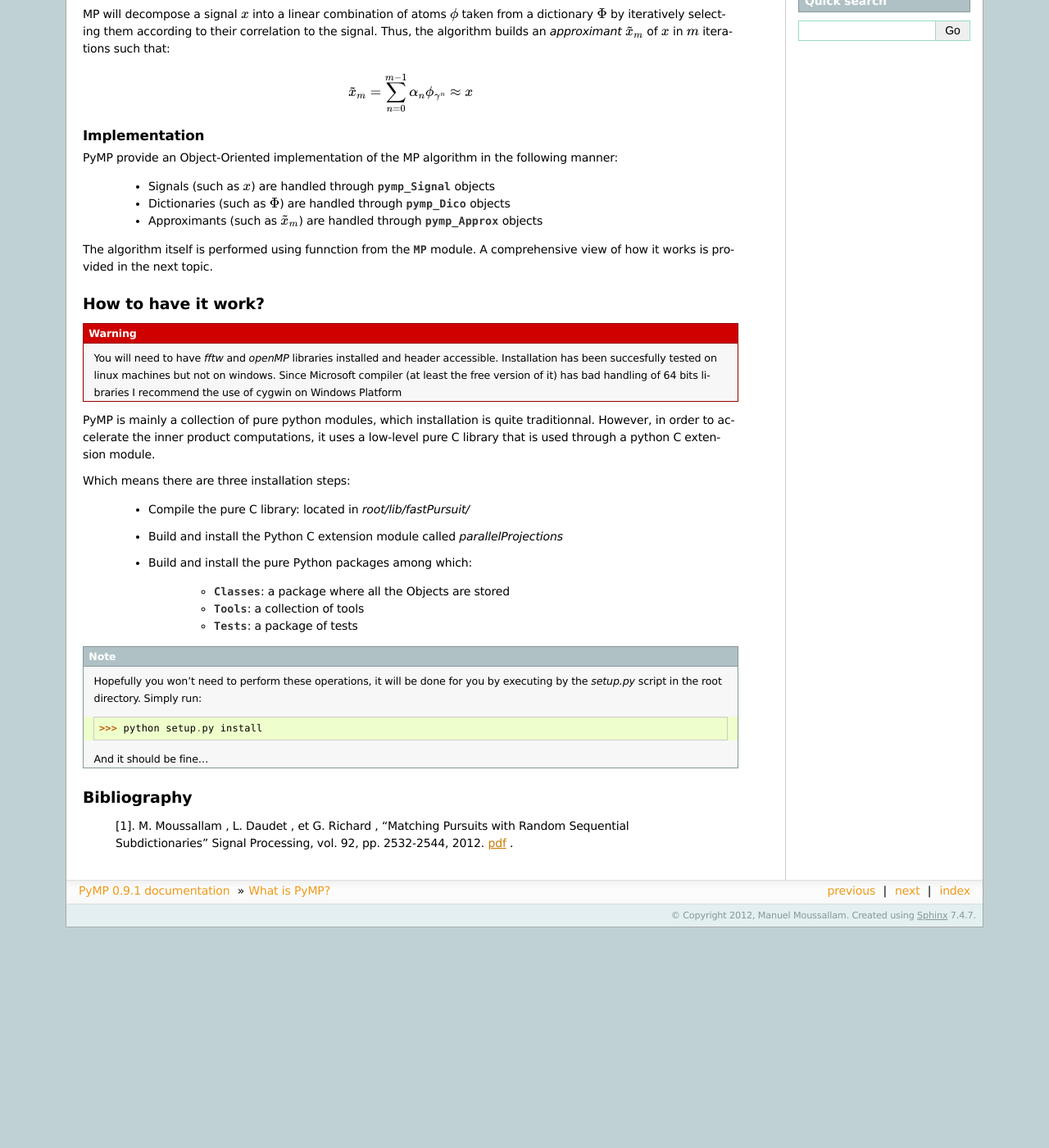
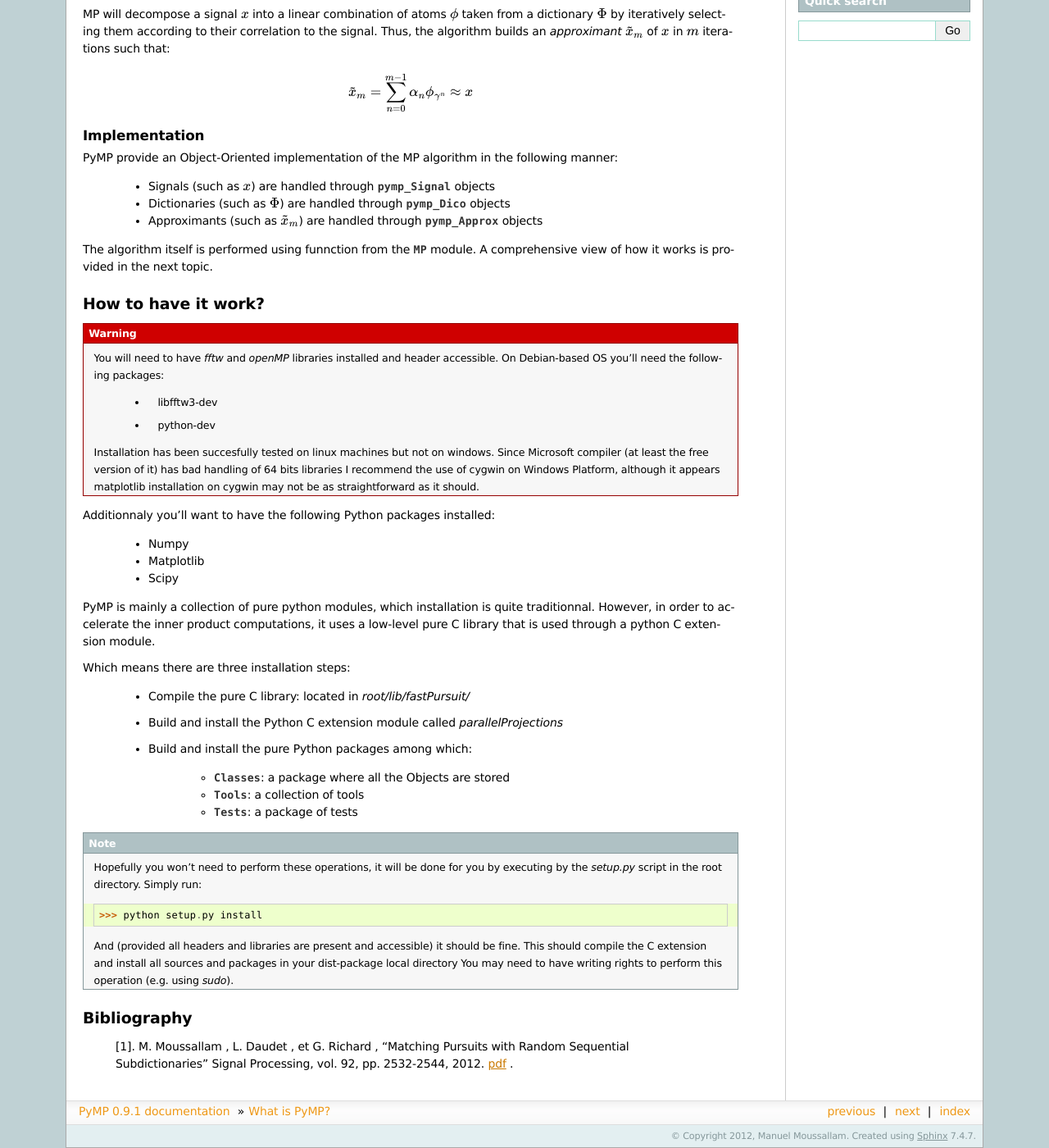
Before and after one commit to mmoussallam/PyMP, a Sphinx documentation site: the page built from pymp/doc/doc.rst, in a window 1280 px wide and 1400 px high, scrolled down 449 px. Shown: the whole window at 82% size. Built offline with Sphinx 7.4.7, drawn with Linux system fonts in a browser that asks for light colours; before the commit the page ends 1580 px from its top, so only the background shows below that.

```diff
--- a/pymp/doc/doc.rst
+++ b/pymp/doc/doc.rst
@@ -54,9 +54,24 @@ How to have it work?
 --------------------
 .. warning::
 
-	You will need to have *fftw*  and *openMP* libraries installed and header accessible.
+	You will need to have *fftw*  and *openMP* libraries installed and header accessible. On Debian-based OS you'll need the following packages:
+
+		- libfftw3-dev
+
+		- python-dev
+
 	Installation has been succesfully tested on linux machines but not on windows.
-	Since Microsoft compiler (at least the free version of it) has bad handling of 64 bits libraries I recommend the use of cygwin on Windows Platform
+	Since Microsoft compiler (at least the free version of it) has bad handling of 64 bits libraries
+	I recommend the use of cygwin on Windows Platform, although it appears matplotlib installation on cygwin
+	may not be as straightforward as it should.
+
+Additionnaly you'll want to have the following Python packages installed:
+
+		- Numpy
+
+		- Matplotlib
+
+		- Scipy
 
 
 PyMP is mainly a collection of pure python modules, which installation is quite traditionnal.
@@ -84,7 +99,10 @@ Which means there are three installation steps:
 
 	>>> python setup.py install
 
-	And it should be fine...
+	And (provided all headers and libraries are present and accessible) it should be fine.
+	This should compile the C extension and install all sources and packages in your dist-package local directory
+	You may need to have writing rights to perform this operation (e.g. using *sudo*).
+
 
 
 Bibliography
```
Also changed, not shown: pymp/doc/example.rst (+10 -2 lines), pymp/doc/example_coder.rst (+52 -3 lines), 5 other files.
